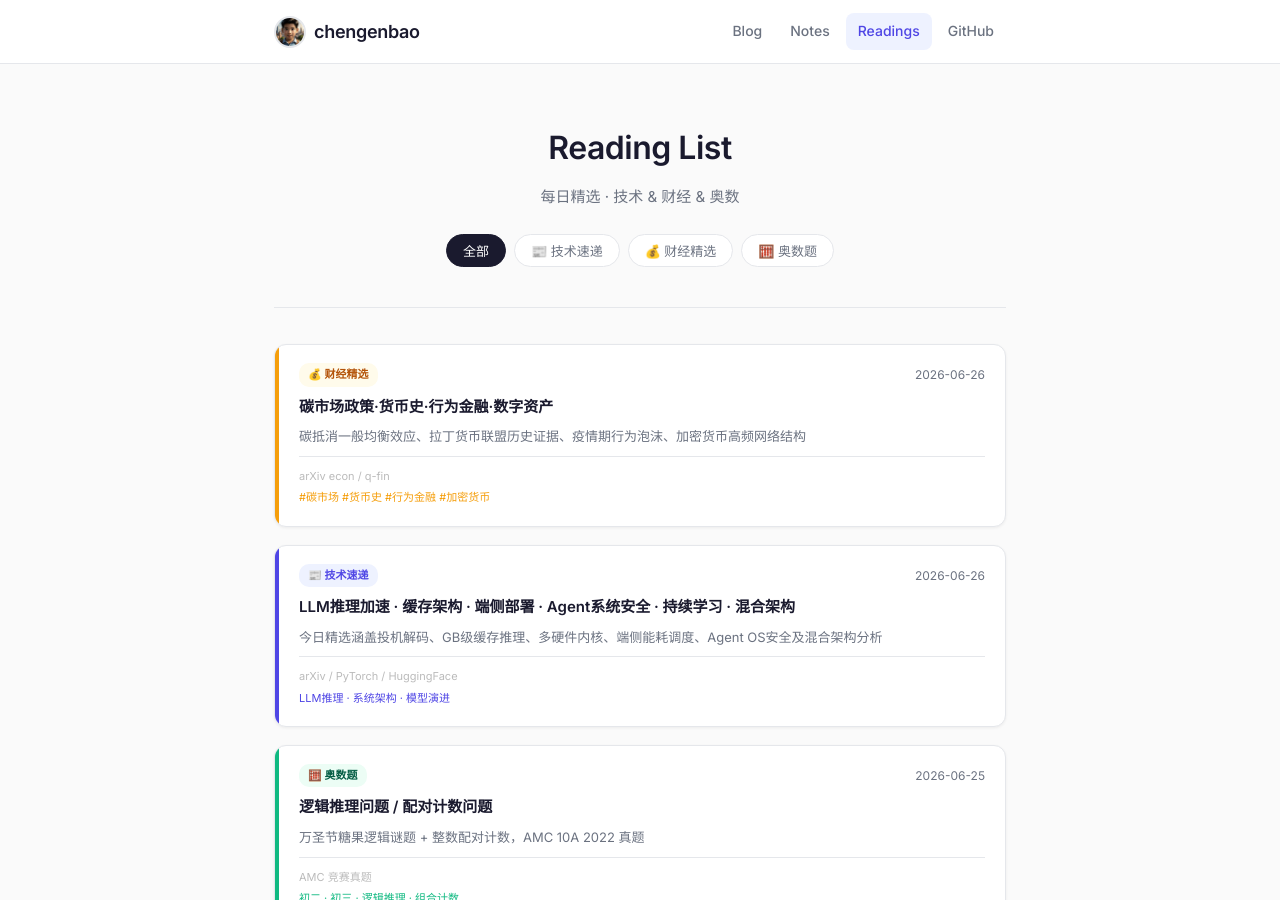
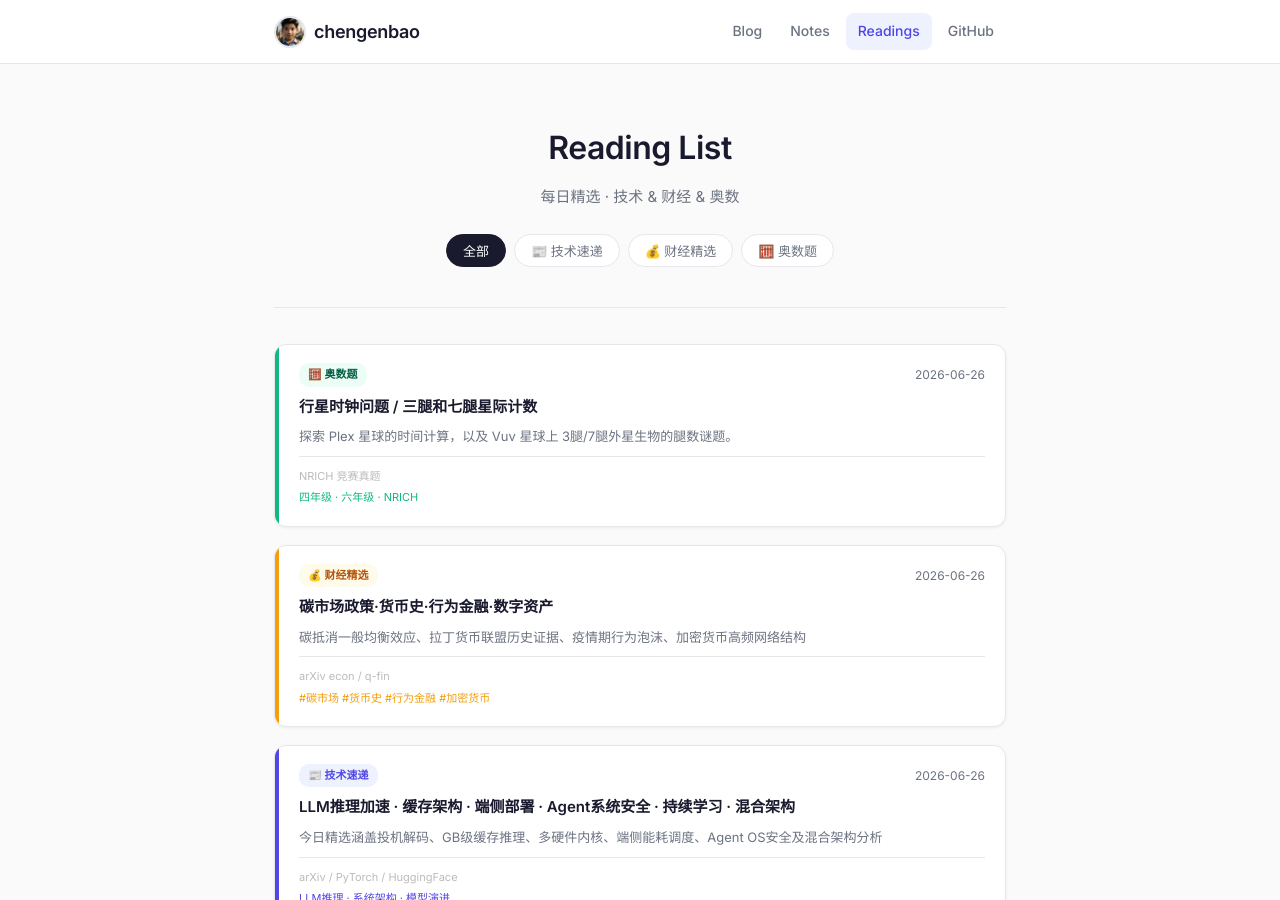
Before and after one commit to chengenbao/chengenbao.github.io, a Jekyll site: the page built from reading-list/index.md, in a window 1280 px wide and 900 px high. Built offline with Jekyll 4.4.1, drawn with Linux system fonts in a browser that asks for light colours.

Commit message:
add math card 2026-06-26

```diff
--- a/reading-list/index.md
+++ b/reading-list/index.md
@@ -18,6 +18,7 @@
   </div>
 
   <div class="rl-grid">
+<a class="rl-card math" href="/reading-list/2026-06-26-math/"><div class="rl-accent"></div><div class="rl-body"><div class="rl-top"><span class="rl-badge math">🧮 奥数题</span><time>2026-06-26</time></div><h2>行星时钟问题 / 三腿和七腿星际计数</h2><p>探索 Plex 星球的时间计算，以及 Vuv 星球上 3腿/7腿外星生物的腿数谜题。</p><div class="rl-meta"><span class="rl-source">NRICH 竞赛真题</span><span class="rl-tags">四年级 · 六年级 · NRICH</span></div></div></a>
 <a class="rl-card finance" href="/reading-list/2026-06-26-finance-daily/">
   <div class="rl-accent"></div>
   <div class="rl-body">
```
